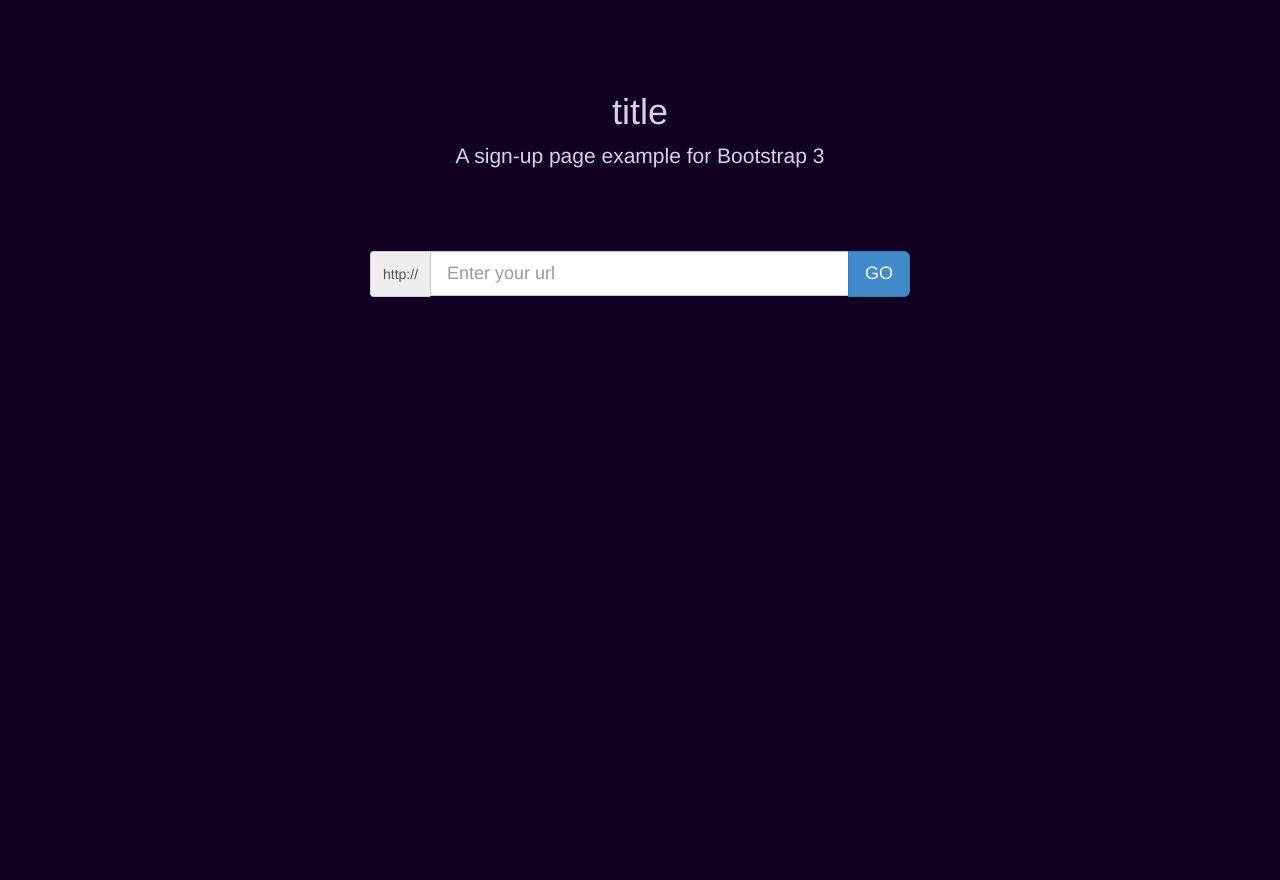
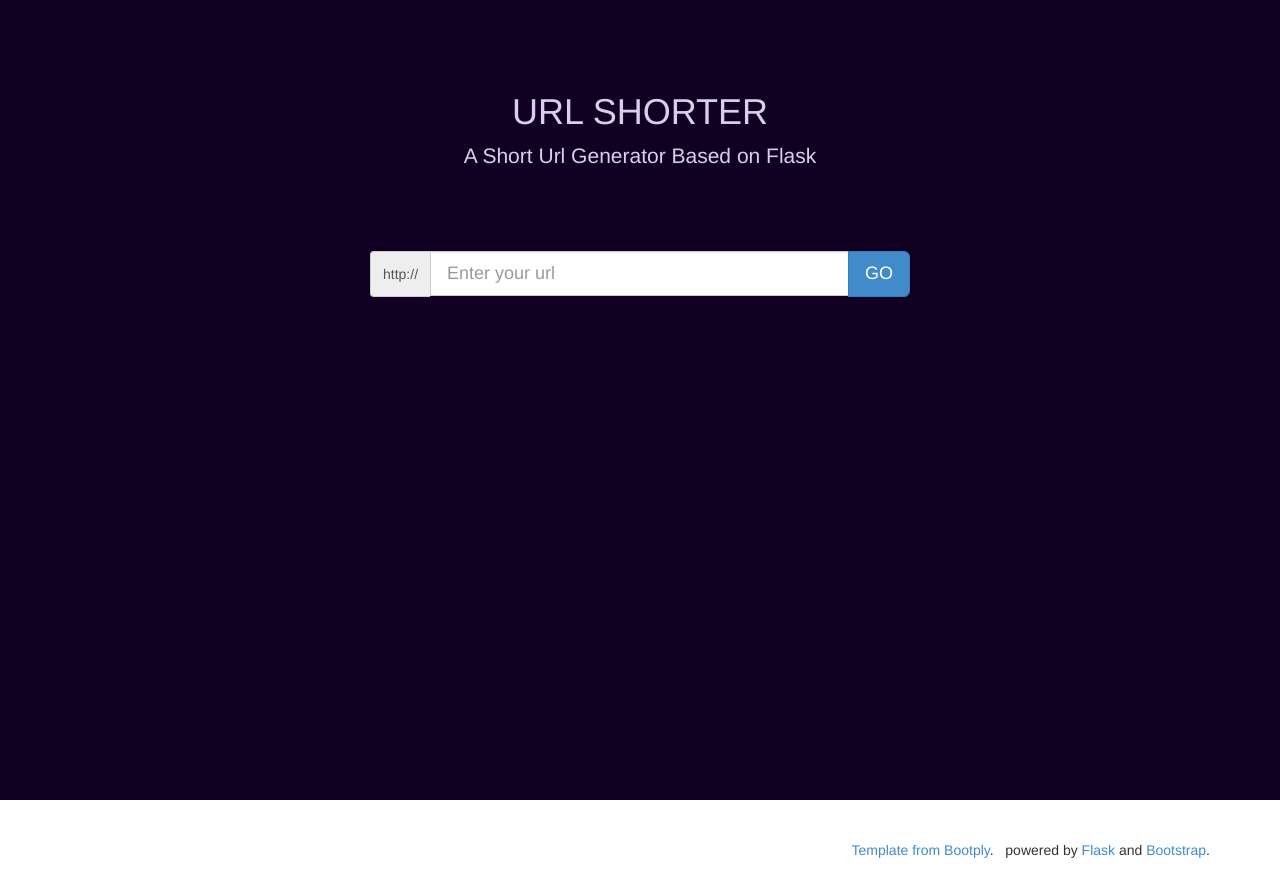
Before and after one commit to haharazer/short-url, a Flask app: page / in a window 1280 px wide. Before the commit the page ends 297 px from the top, so only its background shows below. Run offline with Flask 2, Linux system fonts and the light colour scheme; some libraries are stand-ins or nearby versions.

Commit message:
version 1.0

```diff
--- a/app/libs.py
+++ b/app/libs.py
@@ -1,15 +1,15 @@
 import redis
 import random
-
+from config import HOST
 
 class UrlShorter:
     def __init__(self):
-        self.redis = redis.Redis(host='localhost', port=6739)
+        self.redis = redis.Redis(host='localhost', port=6379)
 
     def gen_short_url(self, long_url):
         short_url = self.redis.get(long_url)
         if short_url:
-            return short_url
+            return HOST + '/u/' + short_url
         rand_id = random.randrange(1000000, 9999999)
         rand_str = base62_encode(rand_id)
         while self.redis.get(rand_str):
@@ -17,7 +17,7 @@ class UrlShorter:
             rand_str = base62_encode(rand_id)
         self.redis.set(rand_str, long_url)
         self.redis.set(long_url, rand_str)
-        return rand_str
+        return HOST + '/u/' + rand_str
 
     def get_long_url(self, code):
         return self.redis.get(code)
--- a/app/static/js/main.js
+++ b/app/static/js/main.js
@@ -4,7 +4,7 @@
 
 $(document).ready(function(){
     $('#gen-button').click(function(){
-            var url = $('#input-url').val();
+            var url = 'http://' + $('#input-url').val();
             $.ajax(
                 {
                     data: {'u': url},
@@ -12,7 +12,7 @@ $(document).ready(function(){
                     type: 'POST',
                     dataType: 'text',
                     success: function(resp){
-                        $('#res').text(resp);
+                        $('#res').attr('href', resp).text(resp);
                     },
                     error: function(){
                         alert("error");
--- a/app/templates/index.html
+++ b/app/templates/index.html
@@ -6,9 +6,9 @@
 
         <div class="col-lg-12 text-center v-center">
 
-            <h1>title</h1>
+            <h1>URL SHORTER</h1>
 
-            <p class="lead">A sign-up page example for Bootstrap 3</p>
+            <p class="lead">A Short Url Generator Based on Flask</p>
 
             <br><br><br>
 
@@ -25,23 +25,24 @@
 
             <br><br>
 
-            <h2 id="res"></h2>
+            <a id="res" href="#" target="_blank"></a>
         </div>
     </div>
-    <!-- /row -->
+</div> <!-- /container full -->
 
+    <div class="container">
     <div class="row">
-
-        <div class="col-lg-12 text-center v-center" style="font-size:39pt;">
-            <a href="#"><i class="icon-google-plus"></i></a>
-            <a href="#"><i class="icon-facebook"></i></a>
-            <a href="#"><i class="icon-twitter"></i></a>
-            <a href="#"><i class="icon-github"></i></a>
-            <a href="#"><i class="icon-pinterest"></i></a>
+        <div class="col-lg-12">
+        <br><br>
+          <p class="pull-right">
+              <a href="http://www.bootply.com" target="_blank">Template from Bootply</a>.
+              &nbsp; powered by
+              <a href="http://flask.pocoo.org/" target="_blank">Flask</a>
+              and
+              <a href="http://getbootstrap.com/" target="_blank">Bootstrap</a>.
+          </p>
+        <br><br>
         </div>
-
     </div>
-
-    <br><br><br><br><br>
-</div> <!-- /container full -->
+    </div>
 {% endblock %}
--- a/app/views.py
+++ b/app/views.py
@@ -1,11 +1,19 @@
 from app import app
-from flask import render_template, request
+from flask import render_template, request, redirect
+from app.libs import UrlShorter
 
 @app.route('/')
 def index():
     return render_template('index.html')
 
+@app.route('/u/<short_str>')
+def to_long_url(short_str):
+    shorter = UrlShorter()
+    url = shorter.get_long_url(short_str)
+    return redirect(url)
+
 @app.route('/short', methods=['POST'])
 def short():
-    url = request.form['u']
+    shorter = UrlShorter()
+    url = shorter.gen_short_url(request.form['u'])
     return url
--- a/config.py
+++ b/config.py
@@ -1 +1,3 @@
 __author__ = 'han'
+
+HOST = 'http://192.168.0.27:5000'
--- a/manage.py
+++ b/manage.py
@@ -4,7 +4,7 @@ from app import app
 manager = Manager(app)
 
 manager.add_command("run",
-                    Server(host='0.0.0.0', port=8000, use_debugger=True))
+                    Server(host='0.0.0.0', port=5000, use_debugger=True))
 
 if __name__ == '__main__':
     manager.run()
```
